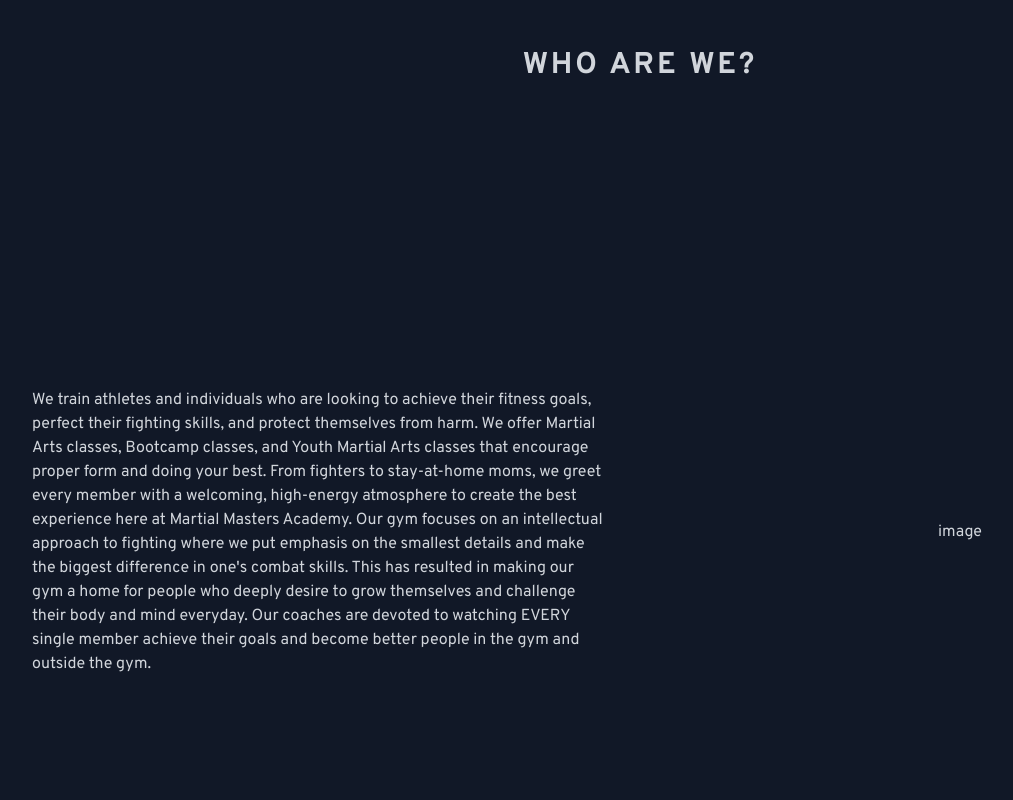
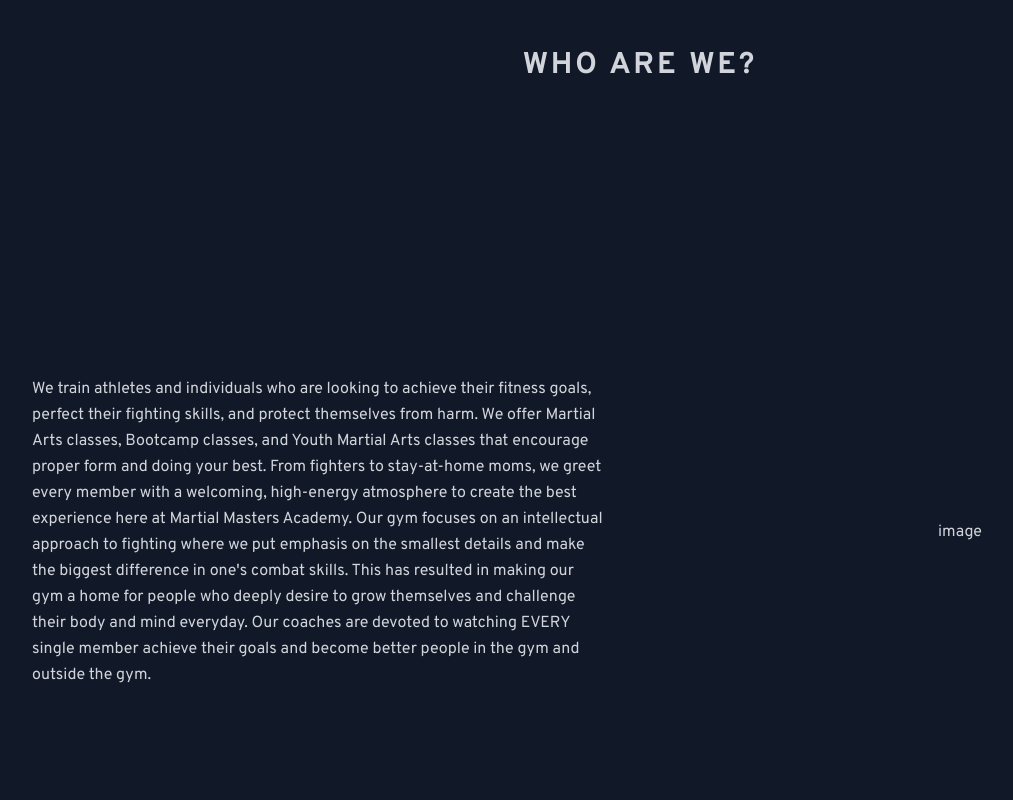
Before and after one commit to allanlalangan/martial-masters-academy, a Next.js app: page / in a window 1280 px wide. Shown: the part 800-1600 px from the top of the page, without its empty margins (0-1013 px from the left). Built offline with nearby package versions, Linux system fonts and the light colour scheme; a web font is replaced by a local one.

Commit message:
feat: update About bio styles

```diff
--- a/components/About/About.jsx
+++ b/components/About/About.jsx
@@ -4,7 +4,7 @@
       <figure className='col-span-12 row-span-3 md:col-start-7 md:col-end-13 md:row-start-1 md:row-end-5 flex justify-center items-center'>
         image
       </figure>
-      <article className='p-8 col-span-12 row-span-3 md:col-start-1 md:col-end-7 md:row-start-1 md:row-end-5 flex justify-center items-center'>
+      <article className='p-8 leading-relaxed col-span-12 row-span-3 md:col-start-1 md:col-end-7 md:row-start-1 md:row-end-5 flex justify-center items-center'>
         We train athletes and individuals who are looking to achieve their
         fitness goals, perfect their fighting skills, and protect themselves
         from harm. We offer Martial Arts classes, Bootcamp classes, and Youth
```
